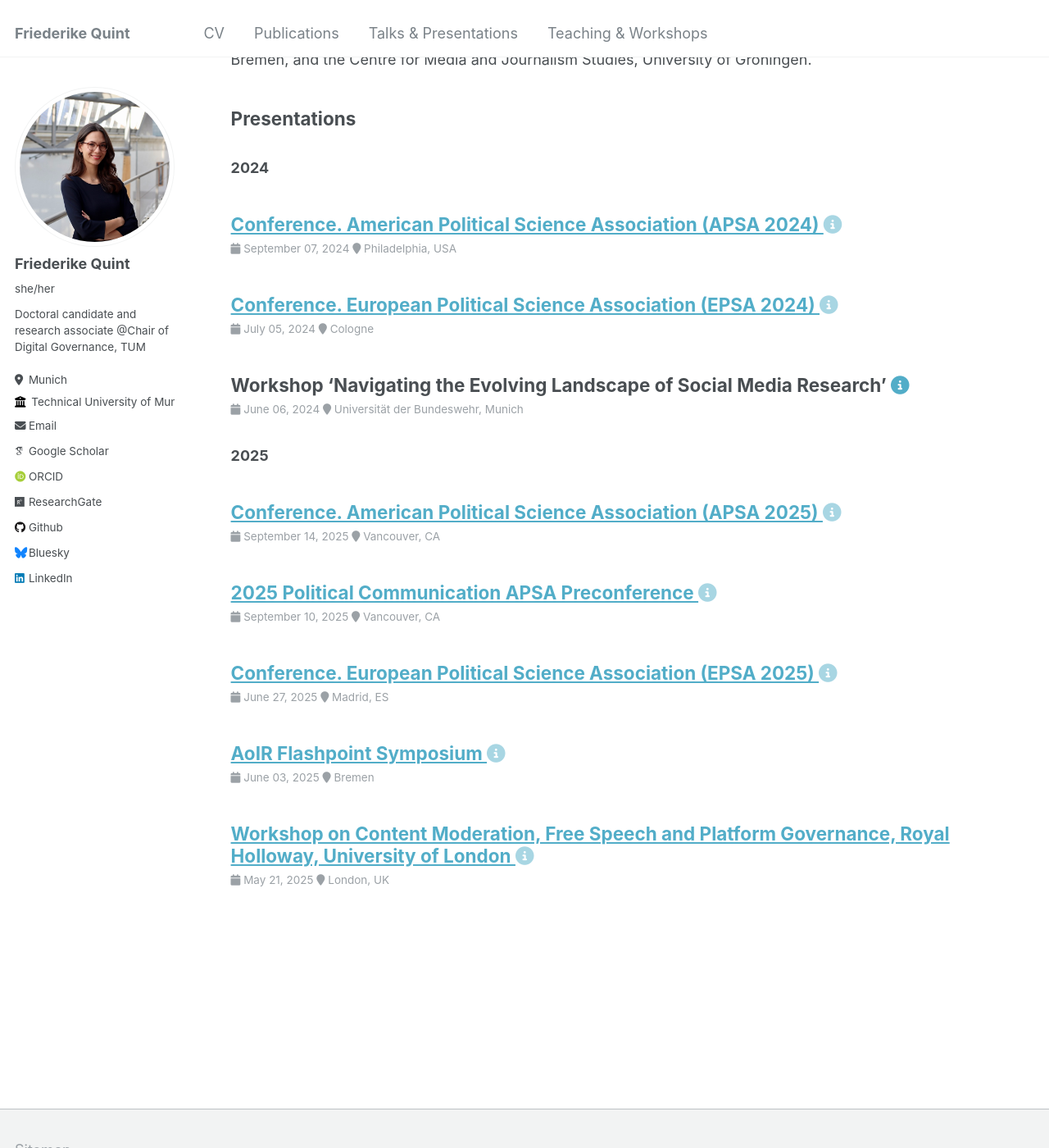
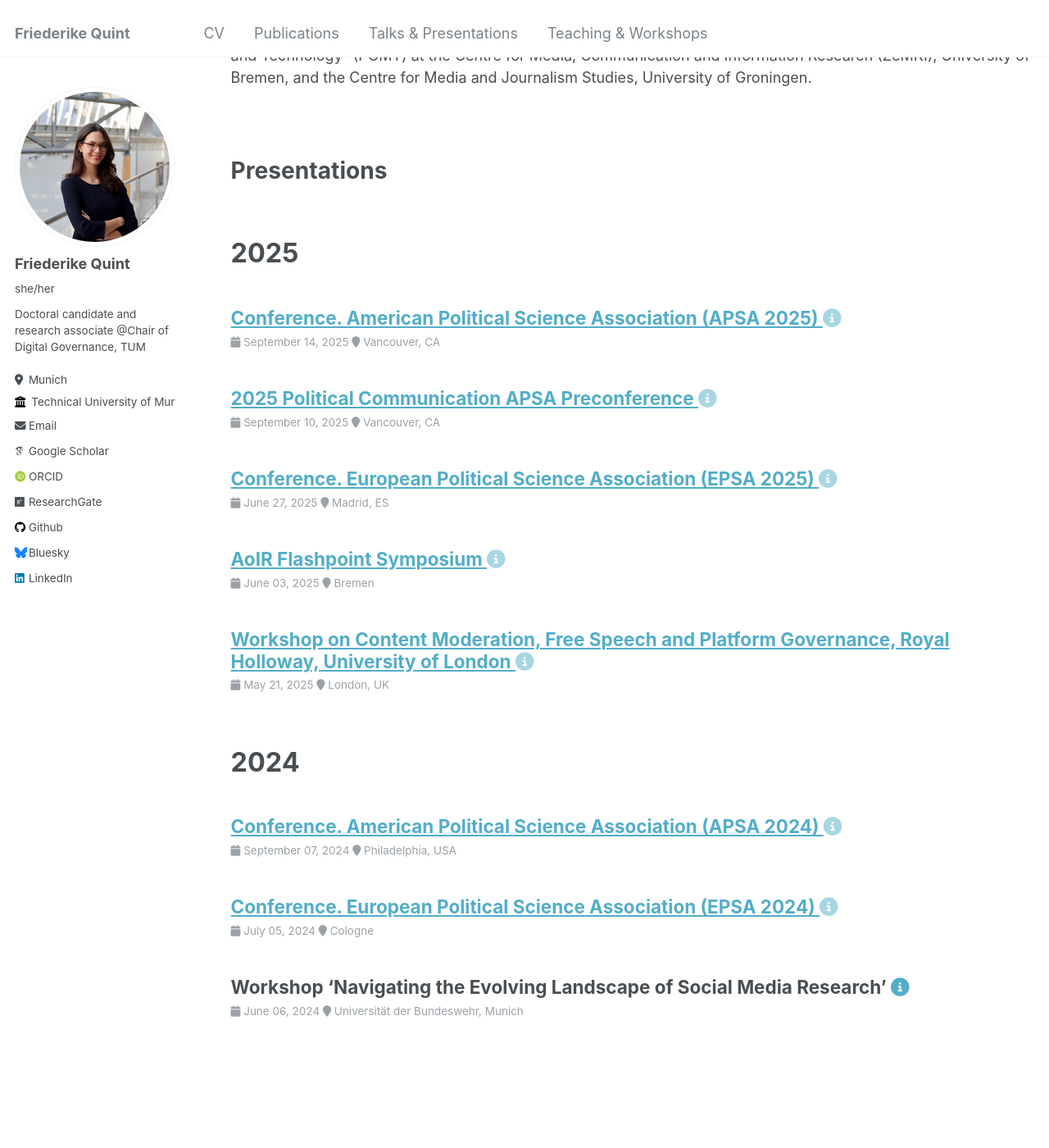
Before and after one commit to friederikequint/friederikequint.github.io, a Jekyll site: the page built from _pages/talks.html, in a window 1280 px wide and 1400 px high, scrolled down 456 px. Shown: the whole window at 82% size. Built offline with Jekyll 4.4.1, drawn with Linux system fonts in a browser that asks for light colours; some web fonts are replaced.

Commit message:
Change headings from h2 to h1 and adjust styles

```diff
--- a/_pages/talks.html
+++ b/_pages/talks.html
@@ -9,22 +9,22 @@ author_profile: true
 <p style="text-decoration:underline;"><a href="/talkmap.html">See a map of all the places I've given a talk!</a></p>
 {% endif %}
 
-<h2>Talks</h2>
+<h1>Talks</h1>
 {% assign talks_only = site.talks | where: "type", "Talk" | sort: "date" %}
-{% assign talks_by_year = talks_only | group_by_exp: "post", "post.date | date: '%Y'" | sort: "name" %}
+{% assign talks_by_year = talks_only | group_by_exp: "post", "post.date | date: '%Y'" | sort: "name" | reverse %}
 {% for year in talks_by_year %}
-  <h3>{{ year.name }}</h3>
+  <h2 style="margin-top: 2em; font-size: 1.8em; font-weight: 700;">{{ year.name }}</h2>
   {% assign items_sorted = year.items | sort: "date" | reverse %}
   {% for post in items_sorted %}
     {% include archive-single-talk.html %}
   {% endfor %}
 {% endfor %}
 
-<h2>Presentations</h2>
+<h1 style="margin-top: 3em;">Presentations</h1>
 {% assign pres_only = site.talks | where: "type", "Presentation" | sort: "date" %}
-{% assign pres_by_year = pres_only | group_by_exp: "post", "post.date | date: '%Y'" | sort: "name" %}
+{% assign pres_by_year = pres_only | group_by_exp: "post", "post.date | date: '%Y'" | sort: "name" | reverse %}
 {% for year in pres_by_year %}
-  <h3>{{ year.name }}</h3>
+  <h2 style="margin-top: 2em; font-size: 1.8em; font-weight: 700;">{{ year.name }}</h2>
   {% assign items_sorted = year.items | sort: "date" | reverse %}
   {% for post in items_sorted %}
     {% include archive-single-talk.html %}
```
